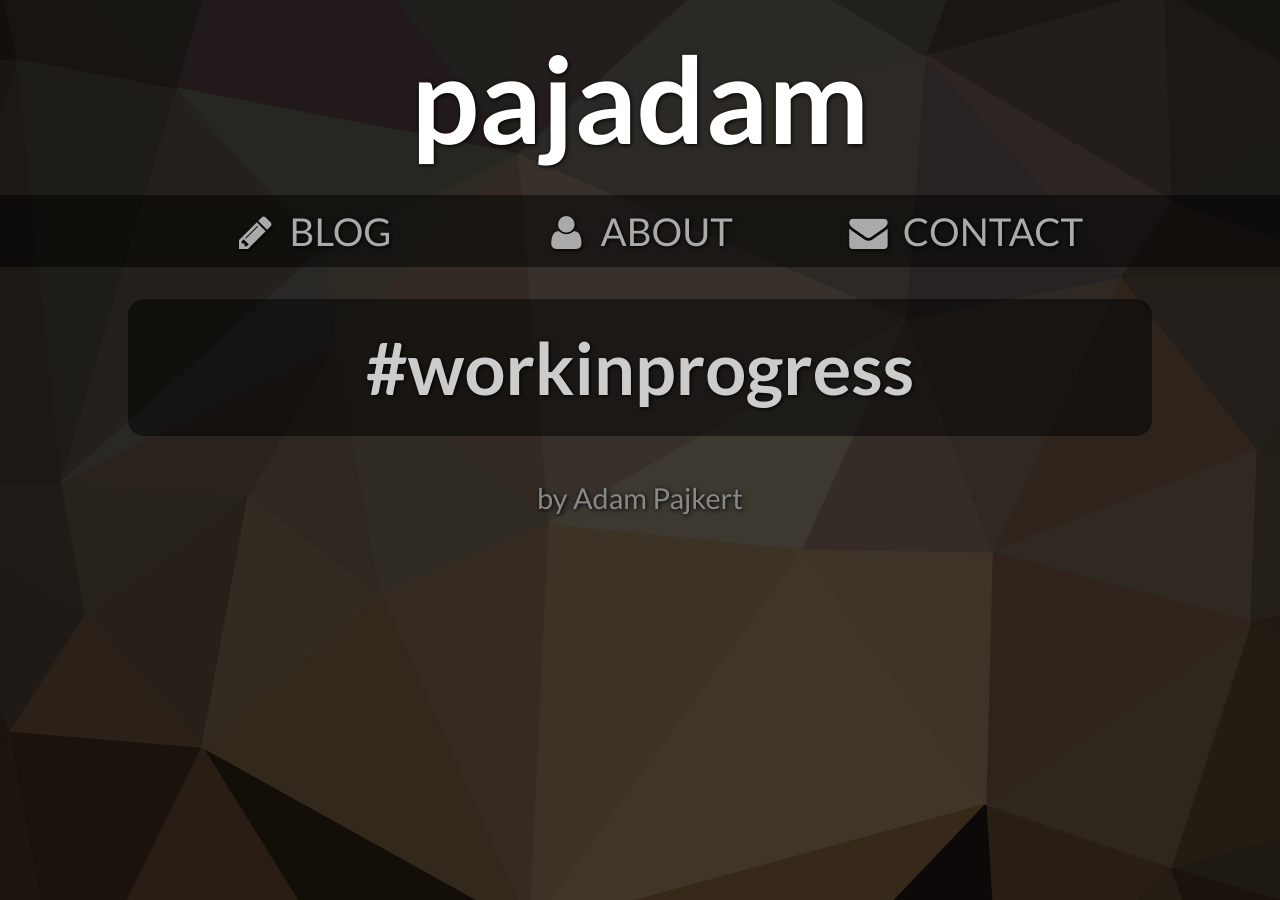
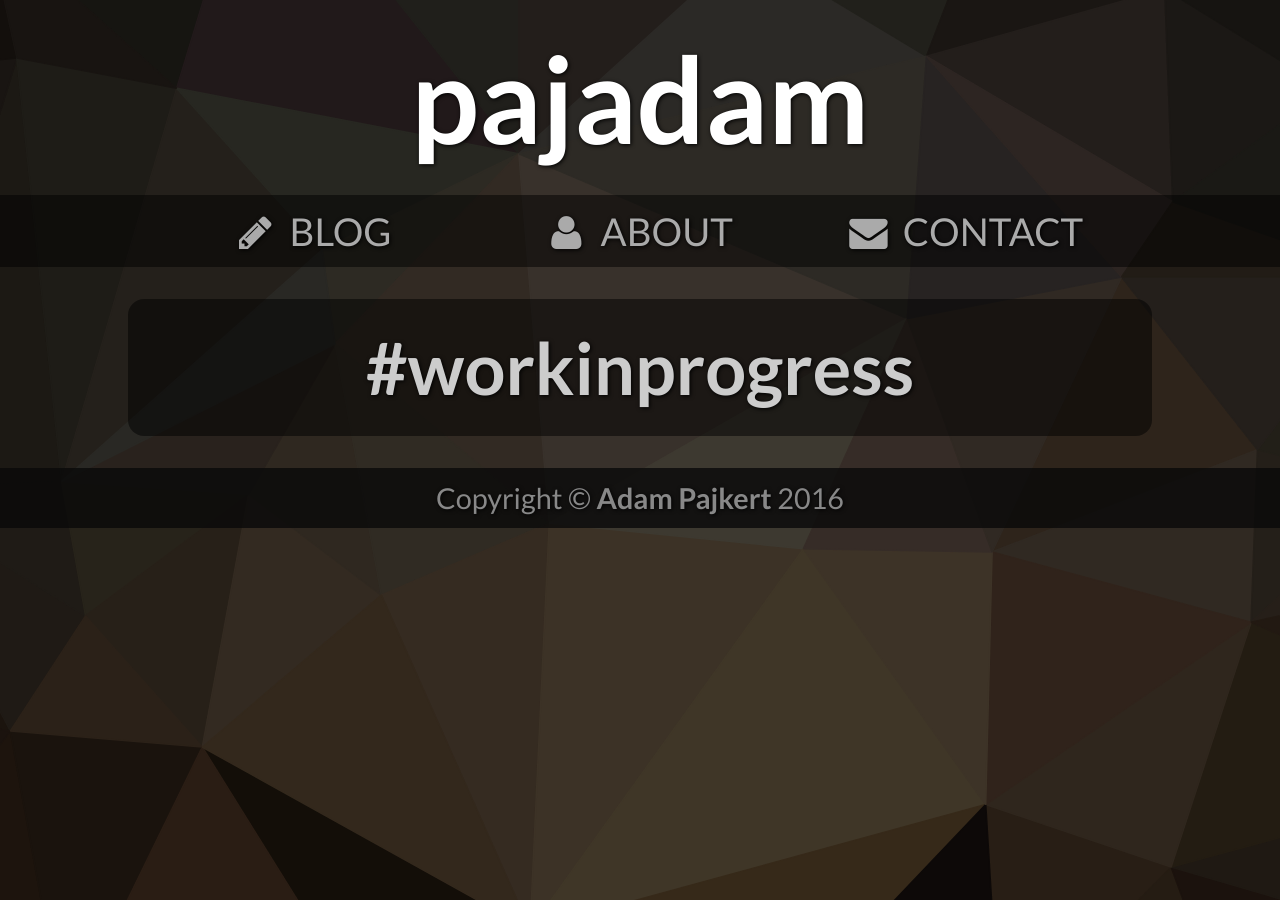
Before and after one commit to pajadam/pajadam.me, a Jekyll site: the page built from index.html, in a window 1280 px wide. Built offline with Jekyll 4.4.1, drawn with Linux system fonts in a browser that asks for light colours.

Commit message:
Added footer background and changed text.

```diff
--- a/_includes/footer.html
+++ b/_includes/footer.html
@@ -1,3 +1,3 @@
 <div class="centered footer">
-    by Adam Pajkert
+    <div>Copyright © <b>Adam Pajkert</b> 2016</div>
 </div>
--- a/_sass/_footer.scss
+++ b/_sass/_footer.scss
@@ -1,5 +1,5 @@
 footer{
-    display: flex;
+    background-color: rgba(9, 9, 9, .8);
 }
 
 .footer{
```
